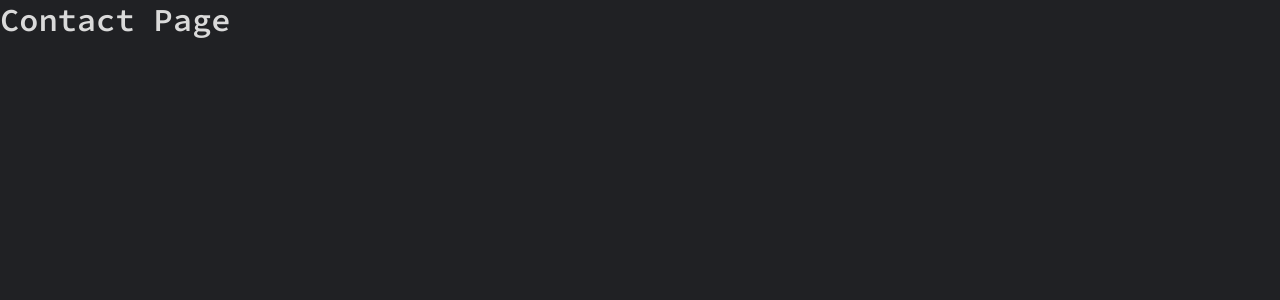
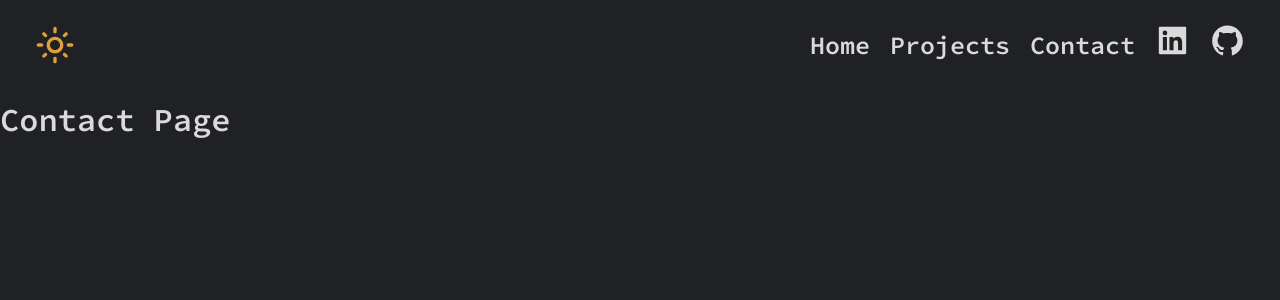
Before and after one commit to GabrielMunizz/portifolio_pessoal, a React (Vite) app in the folder portifolio_web/: page /contact in a window 1280 px wide. Shown: the top 300 px of the page. Built offline with nearby package versions, Linux system fonts and the light colour scheme.

Commit message:
Feat: cria e implementa componente "Layout"

```diff
--- a/portifolio_web/src/App.tsx
+++ b/portifolio_web/src/App.tsx
@@ -7,6 +7,7 @@ import Projects from './pages/Projects'
 import FullBio from './pages/FullBio'
 import { darkMode, lightMode } from './Style/themes'
 import { useState } from 'react'
+import Layout from './components/Layout'
 
 function App() {
   const [isDark, setIsDark] = useState<boolean>(true);
@@ -21,10 +22,12 @@ function App() {
     <ThemeProvider theme={selectedTheme}>
       <GlobalStyle />
       <Routes>
-        <Route path='/' element={ <Home toggleTheme={ toggleTheme } isDark={ isDark } /> } />
-        <Route path='/projects' element={ <Projects /> } />
-        <Route path='/contact' element={ <Contact />} />
-        <Route path='/fullbio' element={ <FullBio />} />
+        <Route path='/' element={<Layout toggleTheme={ toggleTheme } isDark={ isDark }/>}>
+          <Route index element={ <Home />} />
+          <Route path='/projects' element={ <Projects /> } />
+          <Route path='/contact' element={ <Contact />} />
+          <Route path='/fullbio' element={ <FullBio />} />
+        </Route>
       </Routes>
     </ThemeProvider>
   )
--- /dev/null
+++ b/portifolio_web/src/components/Layout.tsx
@@ -0,0 +1,14 @@
+import { Outlet } from 'react-router-dom';
+import Header from './Header';
+import { HeaderProps } from '../types';
+
+const Layout = ({ toggleTheme, isDark }: HeaderProps) => {
+  return(
+    <>
+      <Header toggleTheme={ toggleTheme } isDark={ isDark } />
+      <Outlet />
+    </>
+  )
+}
+
+export default Layout;
--- a/portifolio_web/src/pages/Home.tsx
+++ b/portifolio_web/src/pages/Home.tsx
@@ -1,12 +1,10 @@
-import Header from '../components/Header';
 import Main from '../components/Main';
 import Footer from '../components/Footer';
-import { HomeProps } from '../types';
 
-const Home = ({ toggleTheme, isDark }: HomeProps) => {
+const Home = () => {
   return(
     <>
-      <Header toggleTheme={ toggleTheme } isDark={ isDark }/>
+      {/* <Header toggleTheme={ toggleTheme } isDark={ isDark }/> */}
       <Main />
       <Footer />
     </>
--- a/portifolio_web/src/types.ts
+++ b/portifolio_web/src/types.ts
@@ -1,4 +1,4 @@
-export type HomeProps = {
+export type HeaderProps = {
   toggleTheme: () => void;
   isDark: boolean;
 };
```
